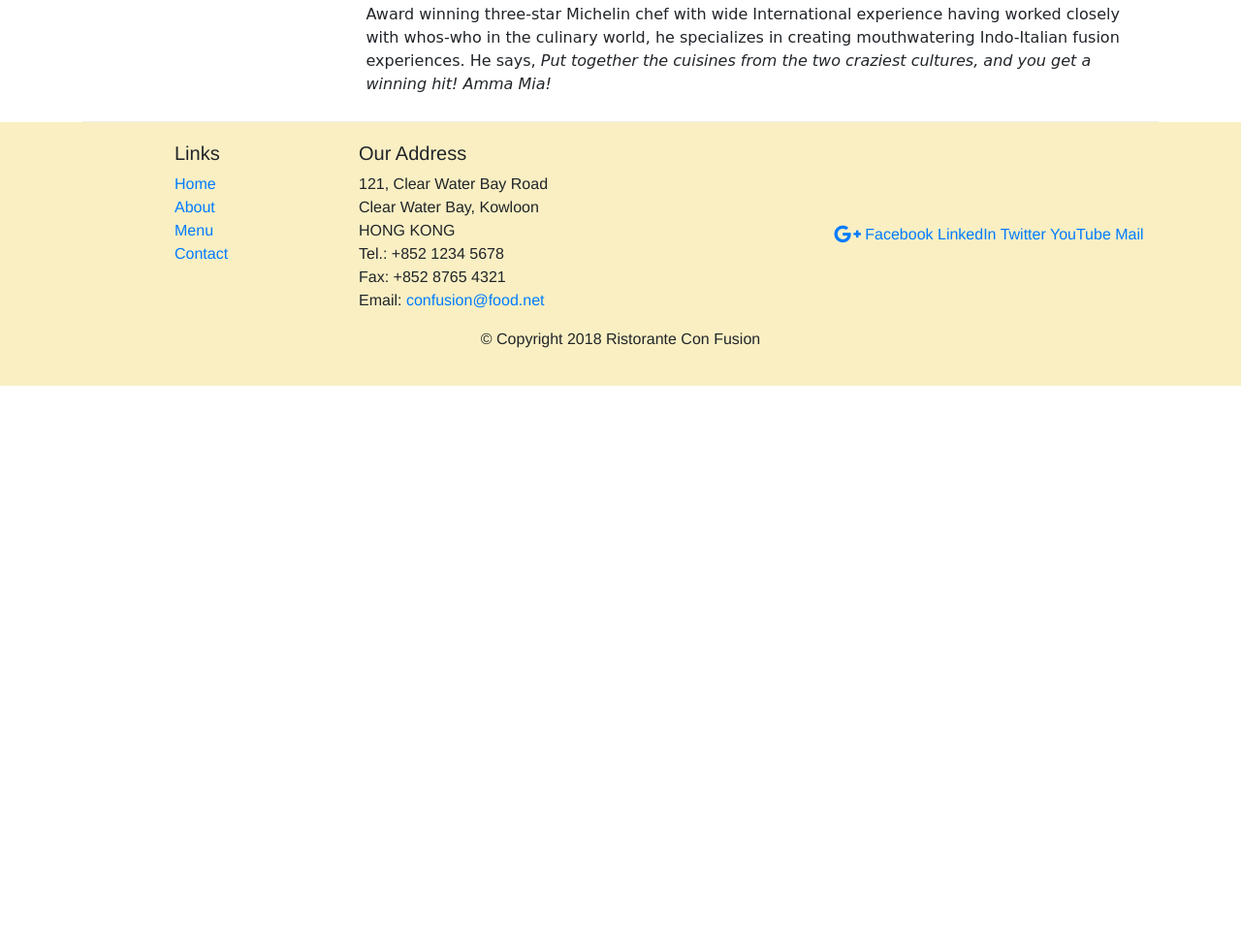
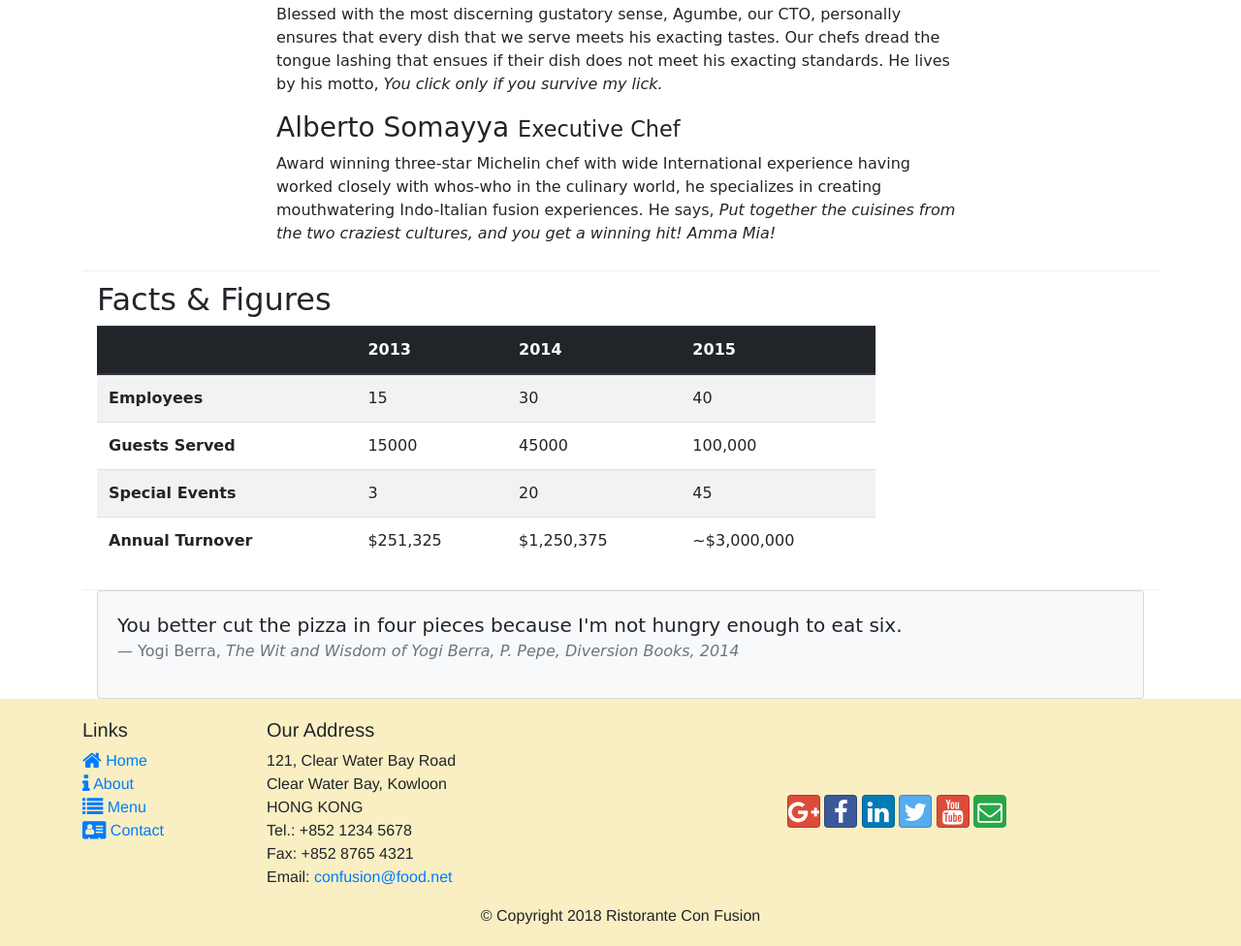
Before and after one commit to ion-no/conFusion, a website: page aboutus.html in a window 1280 px wide. Shown: the part 1147-2123 px from the top of the page at 97% size. Before the commit the page ends 1545 px from the top, so only its background shows below. Drawn offline with nearby package versions, Linux system fonts and the light colour scheme.

Commit message:
tables and cards

```diff
--- a/aboutus.html
+++ b/aboutus.html
@@ -59,22 +59,36 @@
         </div>
         <div class="container">
             <div class="row row-content align-items-center">
-                <h2 class="col-sm-12 col-lg-3">Our History</h2>
-                <div class="col-sm col-lg-9">
+                <h2 class="col-sm-12 col-lg-2">Our History</h2>
+                <div class="col-sm col-lg-6">
                     <p>Started in 2010, Ristorante con Fusion quickly established itself as a culinary icon par excellence in Hong Kong. With its unique brand of world fusion cuisine that can be found nowhere else, it enjoys patronage from the A-list clientele in Hong Kong.  Featuring four of the best three-star Michelin chefs in the world, you never know what will arrive on your plate the next time you visit us.</p>
                     <p>The restaurant traces its humble beginnings to <em>The Frying Pan</em>, a successful chain started by our CEO, Mr. Peter Pan, that featured for the first time the world's best cuisines in a pan.</p>
                 </div>
-
-            </div>
-            <div>
+                <div class="col-12 col-lg-4">
+                    <div class="card">
+                        <h3 class="card-header bg-primary text-white">Facts At a Glance</h3>
+                        <div class="card-body">
+                            <dl class="row">
+                                <dt class="col-6">Started</dt>
+                                <dd class="col-6">3 Feb. 2013</dd>
+                                <dt class="col-6">Major Stake Holder</dt>
+                                <dd class="col-6">HK Fine Foods Inc.</dd>
+                                <dt class="col-6">Last Year's Turnover</dt>
+                                <dd class="col-6">$1,250,375</dd>
+                                <dt class="col-6">Employees</dt>
+                                <dd class="col-6">40</dd>
+                            </dl>
+                        </div>
+                    </div>
+                </div>
             </div>
         </div>
 
 
         <div class="container ">
             <div class="row row-content align-items-center">
-                <h2 class="col-sm-12 col-lg-3">Corporate Leadership</h2>
-                <div class="col-sm col-lg-9">
+                <h2 class="col-sm-12 col-lg-2">Corporate Leadership</h2>
+                <div class="col-sm col-lg-8">
                     <h3>Peter Pan <small>Chief Epicurious Officer</small></h3>
                     <p>Our CEO, Peter, credits his hardworking East Asian immigrant parents who undertook the arduous journey to the shores of America with the intention of giving their children the best future. His mother's wizardy in the kitchen whipping up the tastiest dishes with whatever is available inexpensively at the supermarket, was his first inspiration to create the fusion cuisines for which <em>The Frying Pan</em> became well known. He brings his zeal for fusion cuisines to this restaurant, pioneering cross-cultural culinary connections.</p>
                     <h3>Dhanasekaran Witherspoon <small>Chief Food Officer</small></h3>
@@ -85,6 +99,63 @@
                     <p>Award winning three-star Michelin chef with wide International experience having worked closely with whos-who in the culinary world, he specializes in creating mouthwatering Indo-Italian fusion experiences. He says, <em>Put together the cuisines from the two craziest cultures, and you get a winning hit! Amma Mia!</em></p>
                 </div>
             </div>
+            <div class="row row-content">
+                <div class="col-12 col-sm-9">
+                    <h2>Facts &amp; Figures</h2>
+                    <div class="table-responsive">
+                        <table class="table table-striped">
+                            <thead class="thead-dark">
+                                <tr>
+                                    <th>&nbsp;</th>
+                                    <th>2013</th>
+                                    <th>2014</th>
+                                    <th>2015</th>
+                                </tr>
+                            </thead>
+                            <tbody>
+                                <tr>
+                                    <th>Employees</th>
+                                    <td>15</td>
+                                    <td>30</td>
+                                    <td>40</td>
+                                </tr>
+                                <tr>
+                                    <th>Guests Served</th>
+                                    <td>15000</td>
+                                    <td>45000</td>
+                                    <td>100,000</td>
+                                </tr>
+                                <tr>
+                                    <th>Special Events</th>
+                                    <td>3</td>
+                                    <td>20</td>
+                                    <td>45</td>
+                                </tr>
+                                <tr>
+                                    <th>Annual Turnover</th>
+                                    <td>$251,325</td>
+                                    <td>$1,250,375</td>
+                                    <td>~$3,000,000</td>
+                                </tr>
+                            </tbody>
+                        </table>
+                    </div>
+                </div>
+           </div>
+       </div>
+       <div class="container">
+        <div class="col-12">
+            <div class="card card-body bg-light">
+                <blockquote class="blockquote">
+                    <p class="mb-0">You better cut the pizza in four pieces because
+                        I'm not hungry enough to eat six.</p>
+                    <footer class="blockquote-footer">Yogi Berra,
+                        <cite title="Source Title">The Wit and Wisdom of Yogi Berra,
+                        P. Pepe, Diversion Books, 2014</cite>
+                    </footer>
+                </blockquote>
+            </div>
+        </div>
        </div>
 
     </div>
@@ -92,13 +163,13 @@
     <footer class="footer">
         <div class="container">
             <div class="row">
-                <div class="col-4 offset-1 col-sm-2">
+                <div class = "col-4 col-sm-2">
                     <h5>Links</h5>
-                    <ul class="list-unstyled">
-                        <li><a href="#">Home</a></li>
-                        <li><a href="#">About</a></li>
-                        <li><a href="#">Menu</a></li>
-                        <li><a href="#">Contact</a></li>
+                    <ul class = "list-unstyled">
+                        <li><a href="./index.html"><i class="fa fa-home fa-lg"></i> Home</a></li>
+                        <li><a href="./aboutus.html"><span class="fa fa-info fa-lg"></span> About</a></li>
+                        <li><a href="youtube.com"><span class="fa fa-list fa-lg"></span> Menu</a></li>
+                        <li><a href="google.com"><span class="fa fa-address-card fa-lg"></span> Contact</a></li>
                     </ul>
                 </div>
                 <div class="col-7 col-sm-5">
@@ -112,14 +183,14 @@
 		              Email: <a href="mailto:confusion@food.net">confusion@food.net</a>
 		           </address>
                 </div>
-                <div class="col-12 col-sm-4 align-self-center">
+                <div class = "col-12 col-sm-4 align-self-center">
                     <div class="text-center">
-                        <a href="http://google.com/+"><i class="fa fa-google-plus fa-lg"></i></a>
-                        <a href="http://www.facebook.com/profile.php?id=">Facebook</a>
-                        <a href="http://www.linkedin.com/in/">LinkedIn</a>
-                        <a href="http://twitter.com/">Twitter</a>
-                        <a href="http://youtube.com/">YouTube</a>
-                        <a href="mailto:">Mail</a>
+                        <a class ="btn btn-social-icon btn-google" href="http://google.com/+"><i class="fa fa-google-plus fa-lg"></i></a>
+                        <a class ="btn btn-social-icon btn-facebook" href="http://www.facebook.com/profile.php?id="><i class="fa fa-facebook fa-lg"></i></a>
+                        <a class ="btn btn-social-icon btn-linkedin" href="http://www.linkedin.com/in/"><i class="fa fa-linkedin fa-lg"></i></a>
+                        <a class ="btn btn-social-icon btn-twitter" href="http://twitter.com/"><i class="fa fa-twitter fa-lg"></i></a>
+                        <a class ="btn btn-social-icon btn-google" href="http://youtube.com/"><i class="fa fa-youtube fa-lg"></i></a>
+                        <a class ="btn btn-social-icon btn-success" href="#"><i class="fa fa-envelope-o"></i></a>
                     </div>
                 </div>
            </div>
```
